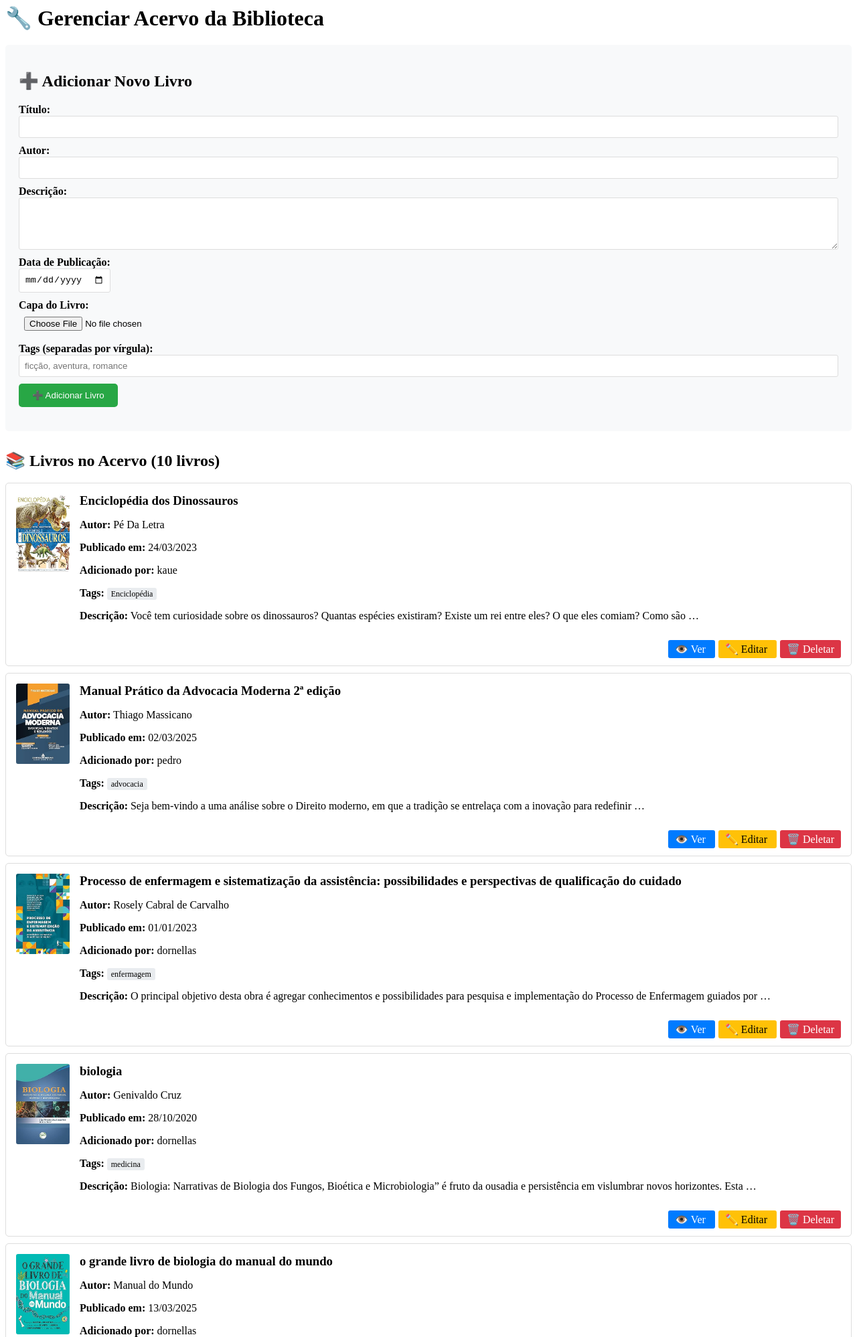
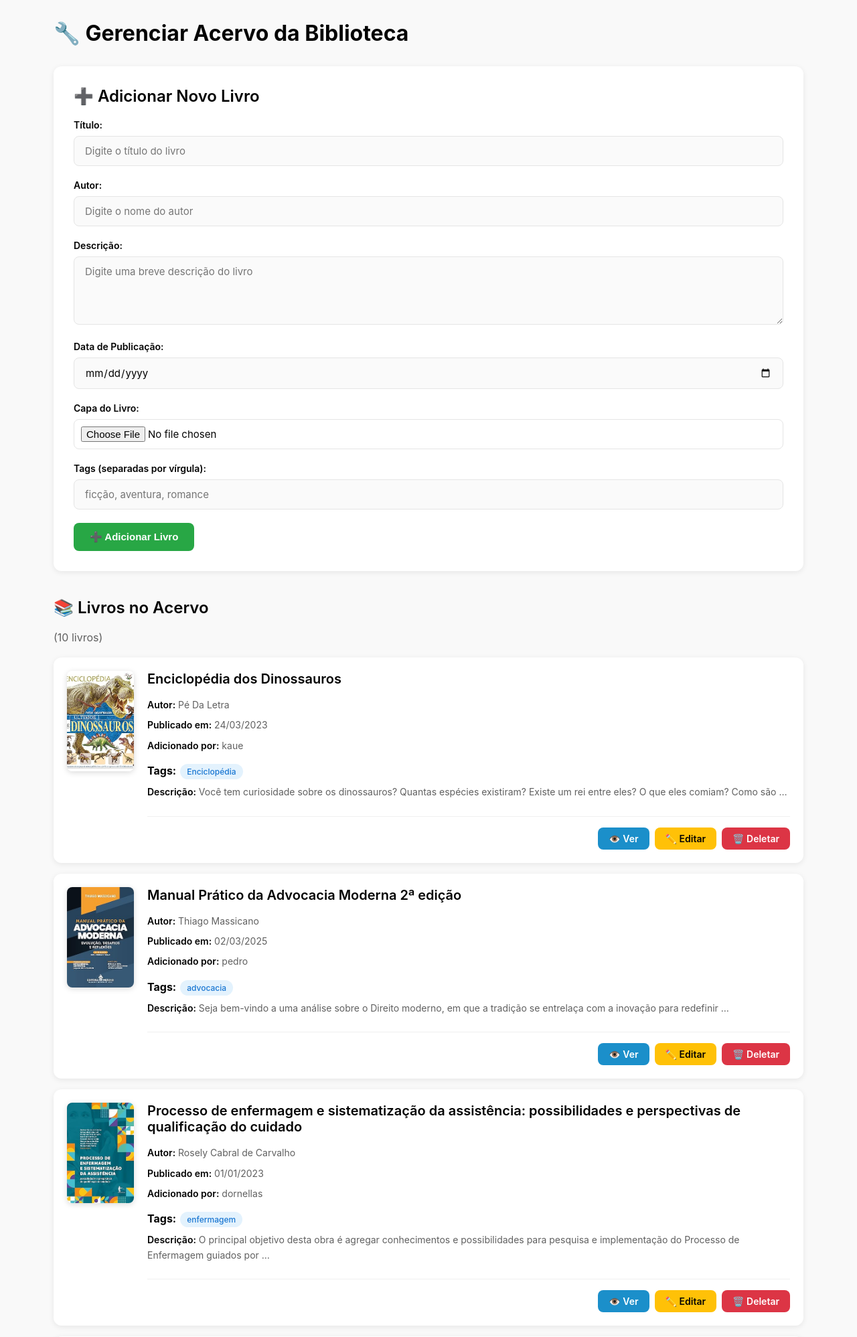
Before and after one commit to ArchKeyor/Smart-Digital-Library, a Django app: page /virtuallibrary/gerenciar-acervo/ in a window 1280 px wide. Shown: the top 1997 px of the page at 67% size. Run offline with Django 5.2, Linux system fonts and the light colour scheme; the first user in the database is signed in; data comes from the database, SQL or seed files in the repository.

Commit message:
Adicionado o CSS da pagina gerenciamento de acervo

```diff
--- /dev/null
+++ b/virtuallibrary/static/css/gerenciador.css
@@ -0,0 +1,445 @@
+* {
+    margin: 0;
+    padding: 0;
+    box-sizing: border-box;
+}
+
+body {
+    font-family: -apple-system, BlinkMacSystemFont, "Segoe UI", Roboto, Oxygen, Ubuntu, Cantarell, sans-serif;
+    background: #f9f9f9;
+    min-height: 100vh;
+    color: #030303;
+}
+
+/* Container Principal */
+.main-content {
+    max-width: 1200px;
+    margin: 0 auto;
+    padding: 30px 40px;
+}
+
+/* Título da Página */
+h1 {
+    font-size: 32px;
+    font-weight: 700;
+    margin-bottom: 30px;
+    color: #030303;
+}
+
+h2 {
+    font-size: 24px;
+    font-weight: 600;
+    margin-bottom: 20px;
+    color: #030303;
+}
+
+/* Mensagens de Sucesso/Erro */
+.message {
+    padding: 16px 20px;
+    border-radius: 12px;
+    margin-bottom: 25px;
+    font-size: 15px;
+    font-weight: 500;
+    animation: slideIn 0.4s ease-out;
+}
+
+.message.success {
+    background: #e8f5e9;
+    color: #2e7d32;
+    border-left: 4px solid #2e7d32;
+}
+
+.message.error {
+    background: #ffebee;
+    color: #c62828;
+    border-left: 4px solid #c62828;
+}
+
+/* Seção de Adicionar Livro */
+.add-book-section {
+    background: white;
+    padding: 30px;
+    border-radius: 12px;
+    margin: 20px 0 40px 0;
+    box-shadow: 0 2px 8px rgba(0, 0, 0, 0.08);
+}
+
+/* Formulário */
+.form-group {
+    margin-bottom: 20px;
+}
+
+.form-group label {
+    display: block;
+    font-weight: 600;
+    color: #030303;
+    margin-bottom: 8px;
+    font-size: 14px;
+}
+
+.form-group input[type="text"],
+.form-group input[type="date"],
+.form-group textarea,
+.form-group input[type="file"] {
+    width: 100%;
+    padding: 12px 16px;
+    border: 1px solid #e5e5e5;
+    border-radius: 8px;
+    font-size: 15px;
+    font-family: inherit;
+    transition: all 0.3s ease;
+    background: #fafafa;
+}
+
+.form-group input[type="text"]:focus,
+.form-group input[type="date"]:focus,
+.form-group textarea:focus {
+    outline: none;
+    border-color: #1b8fca;
+    background: white;
+    box-shadow: 0 0 0 3px rgba(27, 143, 202, 0.1);
+}
+
+.form-group textarea {
+    resize: vertical;
+    min-height: 100px;
+}
+
+.form-group input[type="file"] {
+    padding: 10px;
+    background: white;
+}
+
+/* Botões */
+.btn {
+    padding: 12px 24px;
+    border: none;
+    border-radius: 8px;
+    font-size: 15px;
+    font-weight: 600;
+    cursor: pointer;
+    transition: all 0.3s ease;
+    text-decoration: none;
+    display: inline-flex;
+    align-items: center;
+    gap: 8px;
+}
+
+.btn-primary {
+    background: #1b8fca;
+    color: white;
+}
+
+.btn-primary:hover {
+    background: #1576a8;
+    transform: translateY(-2px);
+    box-shadow: 0 4px 12px rgba(27, 143, 202, 0.3);
+}
+
+.btn-success {
+    background: #28a745;
+    color: white;
+}
+
+.btn-success:hover {
+    background: #218838;
+    transform: translateY(-2px);
+    box-shadow: 0 4px 12px rgba(40, 167, 69, 0.3);
+}
+
+.btn-warning {
+    background: #ffc107;
+    color: #030303;
+}
+
+.btn-warning:hover {
+    background: #e0a800;
+    transform: translateY(-2px);
+    box-shadow: 0 4px 12px rgba(255, 193, 7, 0.3);
+}
+
+.btn-danger {
+    background: #dc3545;
+    color: white;
+}
+
+.btn-danger:hover {
+    background: #c82333;
+    transform: translateY(-2px);
+    box-shadow: 0 4px 12px rgba(220, 53, 69, 0.3);
+}
+
+.btn-secondary {
+    background: #6c757d;
+    color: white;
+}
+
+.btn-secondary:hover {
+    background: #5a6268;
+    transform: translateY(-2px);
+    box-shadow: 0 4px 12px rgba(108, 117, 125, 0.3);
+}
+
+/* Lista de Livros */
+.books-list-section {
+    margin: 40px 0;
+}
+
+.books-count {
+    color: #606060;
+    font-size: 16px;
+    margin-bottom: 20px;
+}
+
+/* Card do Livro */
+.book-card {
+    display: flex;
+    gap: 20px;
+    background: white;
+    border-radius: 12px;
+    padding: 20px;
+    margin-bottom: 16px;
+    box-shadow: 0 2px 8px rgba(0, 0, 0, 0.08);
+    transition: all 0.3s ease;
+    animation: fadeIn 0.5s ease-out;
+}
+
+.book-card:hover {
+    box-shadow: 0 4px 16px rgba(0, 0, 0, 0.12);
+    transform: translateY(-2px);
+}
+
+/* Capa do Livro */
+.book-cover-container {
+    flex-shrink: 0;
+}
+
+.book-cover {
+    width: 100px;
+    height: 150px;
+    object-fit: cover;
+    border-radius: 8px;
+    box-shadow: 0 2px 8px rgba(0, 0, 0, 0.15);
+}
+
+.book-cover-placeholder {
+    width: 100px;
+    height: 150px;
+    background: linear-gradient(135deg, #667eea 0%, #764ba2 100%);
+    border-radius: 8px;
+    display: flex;
+    align-items: center;
+    justify-content: center;
+    color: white;
+    font-size: 12px;
+    text-align: center;
+    padding: 10px;
+    box-shadow: 0 2px 8px rgba(0, 0, 0, 0.15);
+}
+
+/* Informações do Livro */
+.book-info {
+    flex: 1;
+    display: flex;
+    flex-direction: column;
+    gap: 8px;
+}
+
+.book-info h3 {
+    font-size: 20px;
+    font-weight: 600;
+    color: #030303;
+    margin-bottom: 8px;
+}
+
+.book-info p {
+    color: #606060;
+    font-size: 14px;
+    line-height: 1.6;
+}
+
+.book-info p strong {
+    color: #030303;
+    font-weight: 600;
+}
+
+/* Tags */
+.book-tags {
+    display: flex;
+    flex-wrap: wrap;
+    gap: 6px;
+    margin-top: 8px;
+}
+
+.tag {
+    background: #e3f2fd;
+    color: #1976d2;
+    padding: 4px 10px;
+    border-radius: 20px;
+    font-size: 12px;
+    font-weight: 500;
+}
+
+/* Ações do Livro */
+.book-actions {
+    display: flex;
+    gap: 8px;
+    margin-top: 16px;
+    padding-top: 16px;
+    border-top: 1px solid #f0f0f0;
+    justify-content: flex-end;
+}
+
+.book-actions .btn {
+    padding: 8px 16px;
+    font-size: 14px;
+}
+
+/* Paginação */
+.pagination {
+    display: flex;
+    justify-content: center;
+    align-items: center;
+    gap: 12px;
+    margin: 40px 0;
+    padding: 20px;
+}
+
+.pagination a,
+.pagination span {
+    padding: 10px 16px;
+    border-radius: 8px;
+    text-decoration: none;
+    font-weight: 500;
+    font-size: 14px;
+    transition: all 0.3s ease;
+}
+
+.pagination a {
+    background: #1b8fca;
+    color: white;
+}
+
+.pagination a:hover {
+    background: #1576a8;
+    transform: translateY(-2px);
+    box-shadow: 0 4px 12px rgba(27, 143, 202, 0.3);
+}
+
+.pagination .current-page {
+    background: #28a745;
+    color: white;
+    font-weight: 600;
+}
+
+/* Mensagem Vazia */
+.empty-message {
+    text-align: center;
+    padding: 60px 20px;
+    color: #606060;
+    font-size: 16px;
+    background: white;
+    border-radius: 12px;
+    margin: 20px 0;
+}
+
+/* Botão Voltar */
+.back-button-container {
+    text-align: center;
+    margin: 40px 0 20px 0;
+}
+
+/* Animações */
+@keyframes fadeIn {
+    from {
+        opacity: 0;
+        transform: translateY(20px);
+    }
+    to {
+        opacity: 1;
+        transform: translateY(0);
+    }
+}
+
+@keyframes slideIn {
+    from {
+        opacity: 0;
+        transform: translateX(-20px);
+    }
+    to {
+        opacity: 1;
+        transform: translateX(0);
+    }
+}
+
+/* Responsividade */
+@media (max-width: 768px) {
+    .main-content {
+        padding: 20px;
+    }
+
+    h1 {
+        font-size: 26px;
+    }
+
+    h2 {
+        font-size: 20px;
+    }
+
+    .add-book-section {
+        padding: 20px;
+    }
+
+    .book-card {
+        flex-direction: column;
+        gap: 16px;
+    }
+
+    .book-cover,
+    .book-cover-placeholder {
+        width: 100%;
+        height: 200px;
+    }
+
+    .book-actions {
+        flex-wrap: wrap;
+        justify-content: stretch;
+    }
+
+    .book-actions .btn {
+        flex: 1;
+        min-width: 100px;
+        justify-content: center;
+    }
+
+    .pagination {
+        flex-wrap: wrap;
+        gap: 8px;
+    }
+}
+
+@media (max-width: 480px) {
+    .main-content {
+        padding: 15px;
+    }
+
+    h1 {
+        font-size: 22px;
+    }
+
+    .add-book-section {
+        padding: 15px;
+    }
+
+    .book-card {
+        padding: 15px;
+    }
+
+    .book-actions {
+        flex-direction: column;
+    }
+
+    .book-actions .btn {
+        width: 100%;
+    }
+}
--- a/virtuallibrary/templates/virtuallibrary/gerenciar_acervo.html
+++ b/virtuallibrary/templates/virtuallibrary/gerenciar_acervo.html
@@ -1,153 +1,181 @@
-
-{% block content %}
+{% load static %}
+<!DOCTYPE html>
+<html lang="pt-BR">
+<head>
+    <meta charset="UTF-8">
+    <meta name="viewport" content="width=device-width, initial-scale=1.0">
+    <title>Gerenciar Acervo - Biblioteca Virtual</title>
+    <link rel="stylesheet" href="{% static 'css/gerenciador.css' %}">
+</head>
+<body>
+    <div class="main-content">
         <h1>🔧 Gerenciar Acervo da Biblioteca</h1>
 
         <!-- Mensagens de sucesso/erro -->
         {% if messages %}
             {% for message in messages %}
-        {% if message.tags == 'success' %}
-            <p style="color: green; background: #d4edda; padding: 10px; border-radius: 5px;">{{ message }}</p>
-        {% elif message.tags == 'error' %}
-            <p style="color: red; background: #f8d7da; padding: 10px; border-radius: 5px;">{{ message }}</p>
-        {% endif %}
+                <div class="message {% if message.tags == 'success' %}success{% elif message.tags == 'error' %}error{% endif %}">
+                    {{ message }}
+                </div>
             {% endfor %}
         {% endif %}
 
         <!-- SEÇÃO: ADICIONAR NOVO LIVRO -->
-<div style="background: #f8f9fa; padding: 20px; border-radius: 5px; margin: 20px 0;">
+        <div class="add-book-section">
             <h2>➕ Adicionar Novo Livro</h2>
             <form method="post" action="{% url 'virtuallibrary:adicionar_livro' %}" enctype="multipart/form-data">
                 {% csrf_token %}
 
-        <div style="margin: 10px 0;">
-            <label><strong>Título:</strong></label><br>
-            <input type="text" name="title" required style="width: 100%; padding: 8px; border-radius: 3px; border: 1px solid #ddd;">
+                <div class="form-group">
+                    <label for="title">Título:</label>
+                    <input type="text" id="title" name="title" required placeholder="Digite o título do livro">
                 </div>
 
-        <div style="margin: 10px 0;">
-            <label><strong>Autor:</strong></label><br>
-            <input type="text" name="author" required style="width: 100%; padding: 8px; border-radius: 3px; border: 1px solid #ddd;">
+                <div class="form-group">
+                    <label for="author">Autor:</label>
+                    <input type="text" id="author" name="author" required placeholder="Digite o nome do autor">
                 </div>
 
-        <div style="margin: 10px 0;">
-            <label><strong>Descrição:</strong></label><br>
-            <textarea name="body" rows="4" style="width: 100%; padding: 8px; border-radius: 3px; border: 1px solid #ddd;"></textarea>
+                <div class="form-group">
+                    <label for="body">Descrição:</label>
+                    <textarea id="body" name="body" rows="4" placeholder="Digite uma breve descrição do livro"></textarea>
                 </div>
 
-        <div style="margin: 10px 0;">
-            <label><strong>Data de Publicação:</strong></label><br>
-            <input type="date" name="publication_date" style="padding: 8px; border-radius: 3px; border: 1px solid #ddd;">
+                <div class="form-group">
+                    <label for="publication_date">Data de Publicação:</label>
+                    <input type="date" id="publication_date" name="publication_date">
                 </div>
 
-        <div style="margin: 10px 0;">
-            <label><strong>Capa do Livro:</strong></label><br>
-            <input type="file" name="cover" accept="image/*" style="padding: 8px;">
+                <div class="form-group">
+                    <label for="cover">Capa do Livro:</label>
+                    <input type="file" id="cover" name="cover" accept="image/*">
                 </div>
 
-        <div style="margin: 10px 0;">
-            <label><strong>Tags (separadas por vírgula):</strong></label><br>
-            <input type="text" name="tags" placeholder="ficção, aventura, romance" style="width: 100%; padding: 8px; border-radius: 3px; border: 1px solid #ddd;">
+                <div class="form-group">
+                    <label for="tags">Tags (separadas por vírgula):</label>
+                    <input type="text" id="tags" name="tags" placeholder="ficção, aventura, romance">
                 </div>
 
-        <button type="submit" style="background: #28a745; color: white; padding: 10px 20px; border: none; border-radius: 5px; cursor: pointer;">
+                <button type="submit" class="btn btn-success">
                     ➕ Adicionar Livro
                 </button>
             </form>
         </div>
 
         <!-- SEÇÃO: LISTA DE LIVROS EXISTENTES -->
-<div style="margin: 30px 0;">
-    <h2>📚 Livros no Acervo ({{ books|length }} livros)</h2>
+        <div class="books-list-section">
+            <h2>📚 Livros no Acervo</h2>
+            <p class="books-count">({{ books|length }} livros)</p>
 
             {% if books %}
+                <div class="books-container">
                     {% for book in books %}
-            <div style="border: 1px solid #ddd; padding: 15px; margin: 10px 0; border-radius: 5px; background: white;">
-                <div style="display: flex; align-items: start;">
+                        <div class="book-card">
                             <!-- Capa do livro -->
-                    <div style="margin-right: 15px;">
+                            <div class="book-cover-container">
                                 {% if book.cover %}
-                            <img src="{{ book.cover.url }}" alt="{{ book.title }}" width="80" height="120" style="border-radius: 3px;">
+                                    <img src="{{ book.cover.url }}" alt="{{ book.title }}" class="book-cover">
                                 {% else %}
-                            <div style="width: 80px; height: 120px; background: #f0f0f0; display: flex; align-items: center; justify-content: center; border-radius: 3px; font-size: 12px; color: #666;">
+                                    <div class="book-cover-placeholder">
                                         Sem capa
                                     </div>
                                 {% endif %}
                             </div>
 
                             <!-- Informações do livro -->
-                    <div style="flex: 1;">
-                        <h3 style="margin: 0 0 10px 0;">{{ book.title }}</h3>
+                            <div class="book-info">
+                                <h3>{{ book.title }}</h3>
                                 <p><strong>Autor:</strong> {{ book.author }}</p>
                                 <p><strong>Publicado em:</strong> {{ book.publication_date|date:"d/m/Y" }}</p>
                                 <p><strong>Adicionado por:</strong> {{ book.posted_by.username }}</p>
 
                                 {% if book.tags.all %}
-                            <p><strong>Tags:</strong>
+                                    <div class="book-tags">
+                                        <strong>Tags:</strong>
                                         {% for tag in book.tags.all %}
-                                    <span style="background: #e9ecef; padding: 2px 6px; border-radius: 3px; font-size: 12px; margin-right: 5px;">{{ tag.name }}</span>
+                                            <span class="tag">{{ tag.name }}</span>
                                         {% endfor %}
-                            </p>
+                                    </div>
                                 {% endif %}
 
                                 {% if book.body %}
                                     <p><strong>Descrição:</strong> {{ book.body|truncatewords:20 }}</p>
                                 {% endif %}
-                    </div>
-                </div>
 
                                 <!-- Botões de ação -->
-                <div style="margin-top: 15px; text-align: right;">
-                    <a href="{% url 'virtuallibrary:book_detail' book.id %}"
-                       style="background: #007bff; color: white; padding: 5px 10px; text-decoration: none; border-radius: 3px; margin-right: 5px;">
+                                <div class="book-actions">
+                                    <a href="{% url 'virtuallibrary:book_detail' book.id %}" class="btn btn-primary">
                                         👁️ Ver
                                     </a>
 
-                    <a href="{% url 'virtuallibrary:editar_livro' book.id %}"
-                       style="background: #ffc107; color: black; padding: 5px 10px; text-decoration: none; border-radius: 3px; margin-right: 5px;">
+                                    <a href="{% url 'virtuallibrary:editar_livro' book.id %}" class="btn btn-warning">
                                         ✏️ Editar
                                     </a>
 
                                     <a href="{% url 'virtuallibrary:deletar_livro' book.id %}"
-                       style="background: #dc3545; color: white; padding: 5px 10px; text-decoration: none; border-radius: 3px;"
+                                       class="btn btn-danger"
                                        onclick="return confirm('Tem certeza que quer deletar o livro {{ book.title }}?')">
                                         🗑️ Deletar
                                     </a>
                                 </div>
                             </div>
+                        </div>
                     {% endfor %}
+                </div>
 
                 <!-- Paginação -->
                 {% if page_obj.has_other_pages %}
-            <div style="text-align: center; margin: 20px 0;">
+                    <div class="pagination">
                         {% if page_obj.has_previous %}
-                    <a href="?page=1" style="padding: 8px 12px; margin: 0 2px; background: #007bff; color: white; text-decoration: none; border-radius: 3px;">Primeira</a>
-                    <a href="?page={{ page_obj.previous_page_number }}" style="padding: 8px 12px; margin: 0 2px; background: #007bff; color: white; text-decoration: none; border-radius: 3px;">Anterior</a>
+                            <a href="?page=1">Primeira</a>
+                            <a href="?page={{ page_obj.previous_page_number }}">Anterior</a>
                         {% endif %}
 
-                <span style="padding: 8px 12px; background: #28a745; color: white; border-radius: 3px;">
+                        <span class="current-page">
                             Página {{ page_obj.number }} de {{ page_obj.paginator.num_pages }}
                         </span>
 
                         {% if page_obj.has_next %}
-                    <a href="?page={{ page_obj.next_page_number }}" style="padding: 8px 12px; margin: 0 2px; background: #007bff; color: white; text-decoration: none; border-radius: 3px;">Próxima</a>
-                    <a href="?page={{ page_obj.paginator.num_pages }}" style="padding: 8px 12px; margin: 0 2px; background: #007bff; color: white; text-decoration: none; border-radius: 3px;">Última</a>
+                            <a href="?page={{ page_obj.next_page_number }}">Próxima</a>
+                            <a href="?page={{ page_obj.paginator.num_pages }}">Última</a>
                         {% endif %}
                     </div>
                 {% endif %}
 
             {% else %}
-        <p style="text-align: center; color: #666; padding: 40px;">
-            Nenhum livro no acervo ainda. Use o formulário acima para adicionar o primeiro livro!
-        </p>
+                <div class="empty-message">
+                    <p>📚 Nenhum livro no acervo ainda.</p>
+                    <p>Use o formulário acima para adicionar o primeiro livro!</p>
+                </div>
             {% endif %}
         </div>
 
         <!-- Botão voltar -->
-<div style="text-align: center; margin: 30px 0;">
-    <a href="{% url 'virtuallibrary:home' %}"
-       style="background: #6c757d; color: white; padding: 10px 20px; text-decoration: none; border-radius: 5px;">
+        <div class="back-button-container">
+            <a href="{% url 'virtuallibrary:home' %}" class="btn btn-secondary">
                 🏠 Voltar para Home
             </a>
         </div>
+    </div>
 
-{% endblock %}
+    <script>
+        // Animação de fade-in nos cards
+        document.addEventListener('DOMContentLoaded', function() {
+            const cards = document.querySelectorAll('.book-card');
+            cards.forEach((card, index) => {
+                card.style.animationDelay = `${index * 0.1}s`;
+            });
+        });
+
+        // Auto-hide mensagens após 5 segundos
+        setTimeout(function() {
+            const messages = document.querySelectorAll('.message');
+            messages.forEach(message => {
+                message.style.transition = 'opacity 0.5s ease';
+                message.style.opacity = '0';
+                setTimeout(() => message.remove(), 500);
+            });
+        }, 5000);
+    </script>
+</body>
+</html>
```
Also changed, not shown: db.sqlite3. Lines whose indentation alone changed are shown as unchanged.
